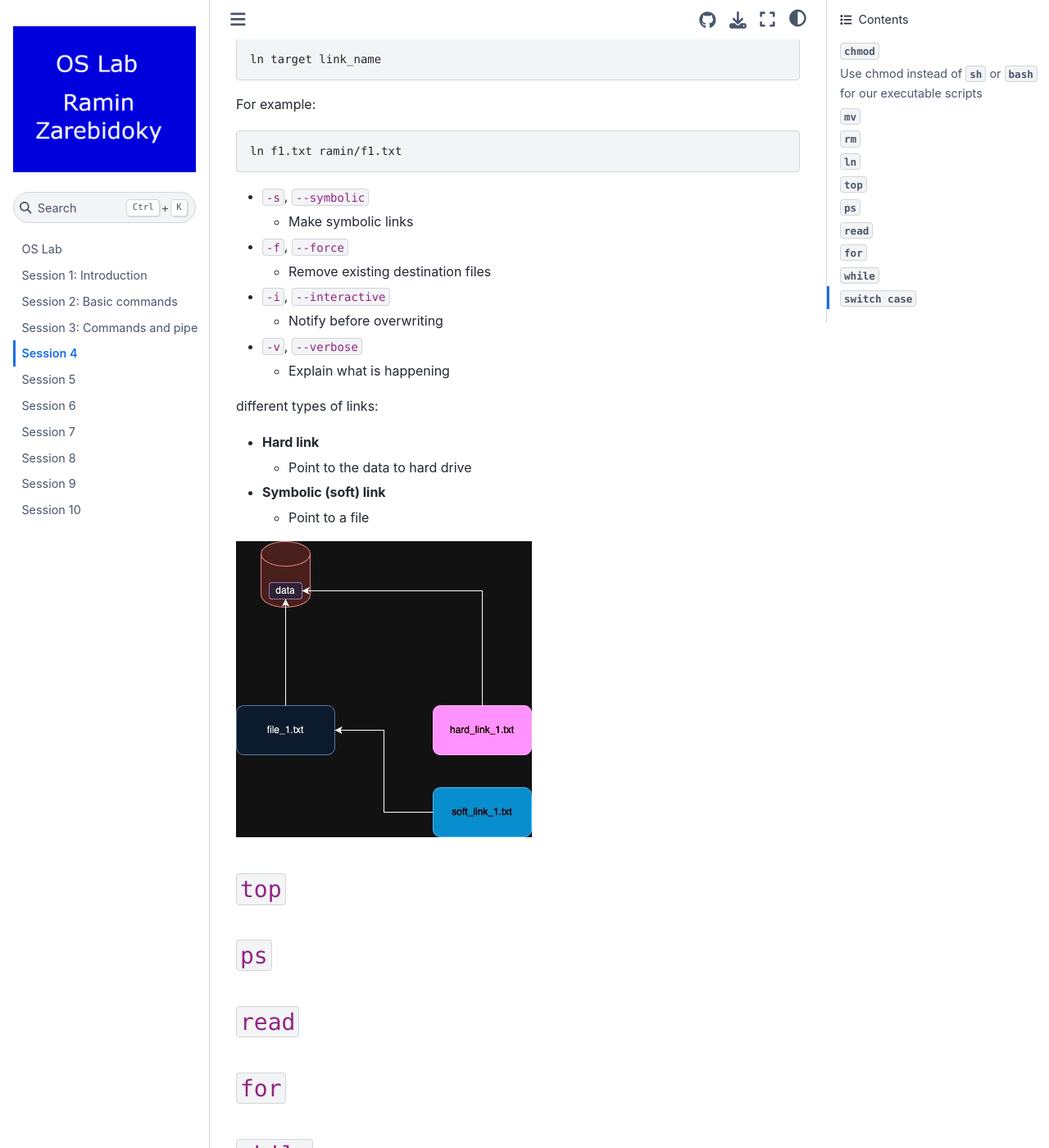
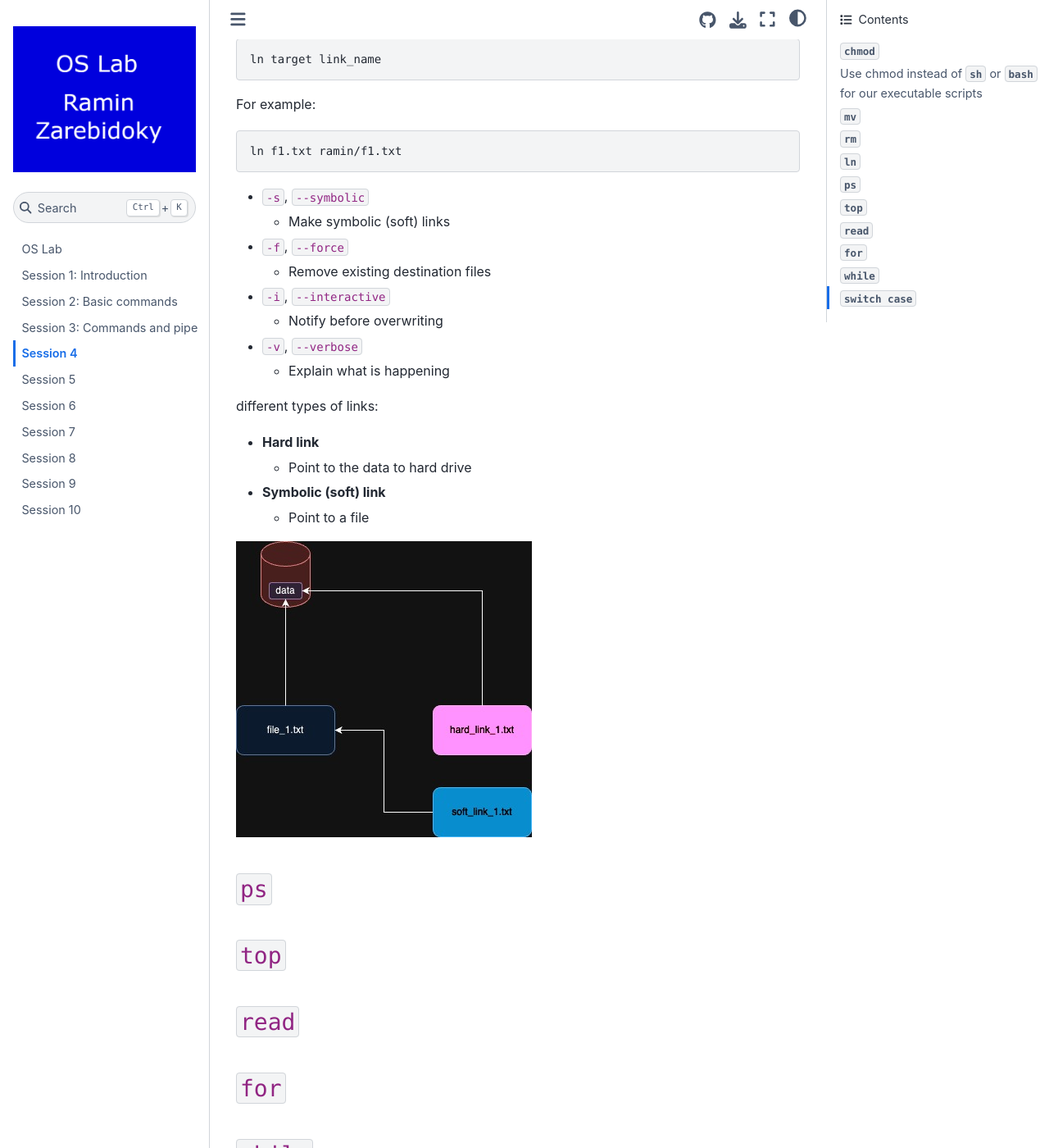
Before and after one commit to LiterallyTheOne/os_lab, a Jupyter Book: the page built from docs/session_4.md, in a window 1280 px wide and 1400 px high, scrolled down 4286 px. Shown: the whole window at 82% size. Built offline with Jupyter Book 1.0.4 settings and Sphinx 7.4.7 and the Sphinx Book theme 1.1.4, drawn with Linux system fonts in a browser that asks for light colours.

Commit message:
Add soft to symbolic link

````diff
--- a/docs/session_4.md
+++ b/docs/session_4.md
@@ -184,7 +184,7 @@ ln f1.txt ramin/f1.txt
 ```
 
 * `-s`, `--symbolic`
-  * Make symbolic links
+  * Make symbolic (soft) links
 * `-f`, `--force`
   * Remove existing destination files
 * `-i`, `--interactive`
@@ -201,9 +201,9 @@ different types of links:
 
 ![hard link vs soft link](figures/hard_vs_soft_links.jpg)
 
+## `ps`
+
 ## `top`
-
-## `ps`
 
 ## `read`
 
````
